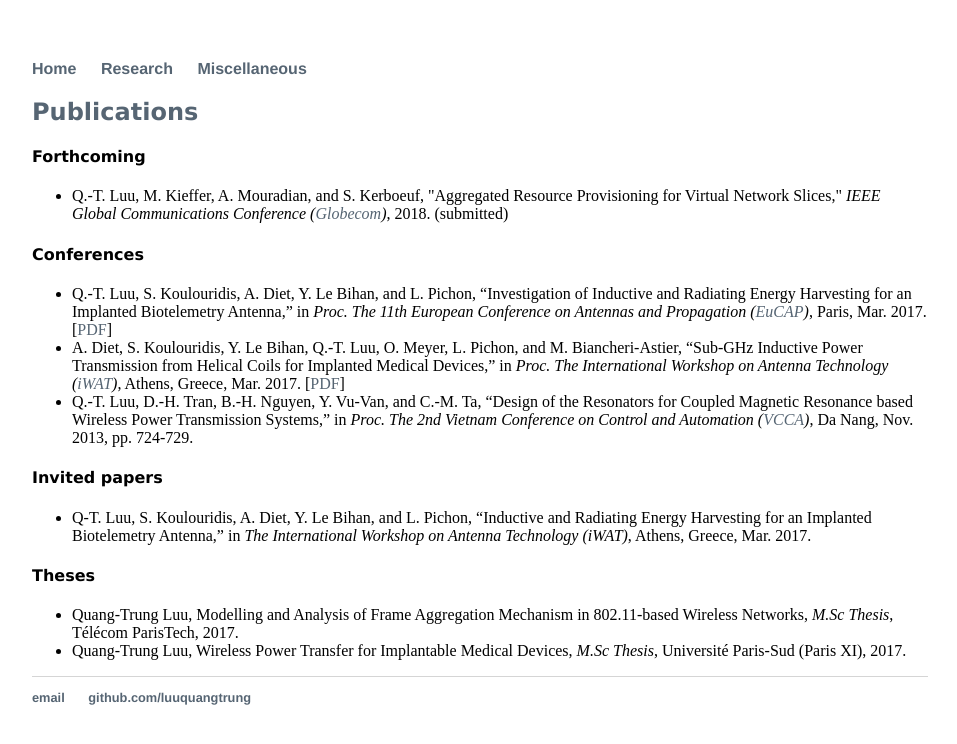
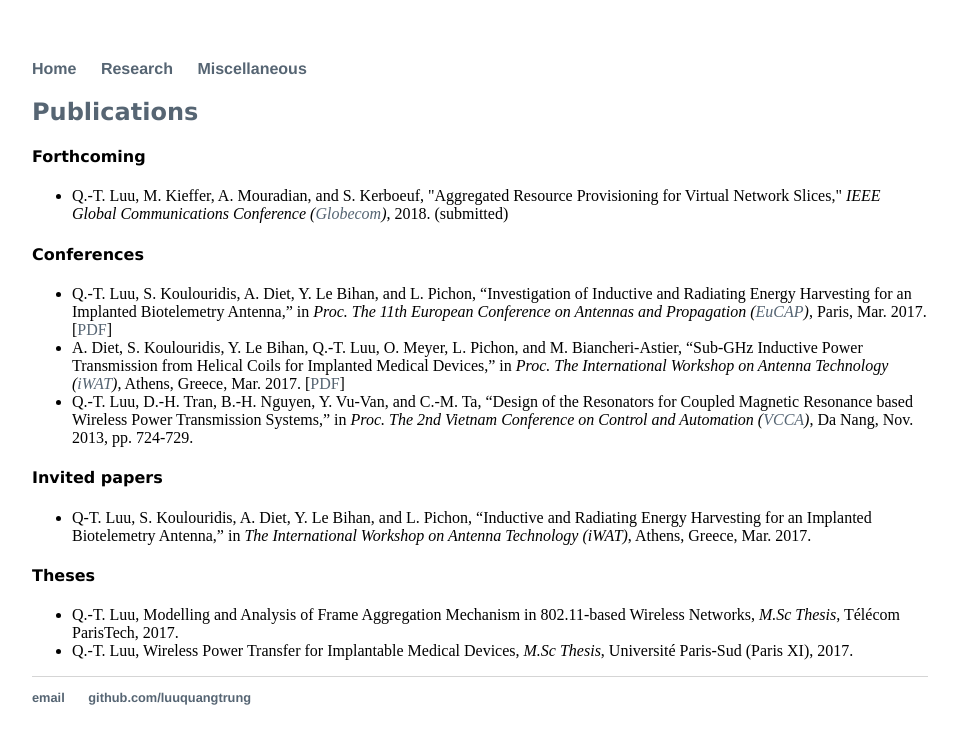
Before and after one commit to luuquangtrung/luuquangtrung.github.io_v1, a Jekyll site: the page built from research/index.html, in a window 1280 px wide. Shown: the top 744 px of the page, without its empty margins (160-1117 px from the left). Built offline with Jekyll 4.4.1, drawn with Linux system fonts in a browser that asks for light colours.

Commit message:
Update index.html

```diff
--- a/research/index.html
+++ b/research/index.html
@@ -52,9 +52,9 @@ title: Research
 
 <ul>
 	<li>
-	Quang-Trung Luu, Modelling and Analysis of Frame Aggregation Mechanism in 802.11-based Wireless Networks, <i>M.Sc Thesis</i>, Télécom ParisTech, 2017.
+	Q.-T. Luu, Modelling and Analysis of Frame Aggregation Mechanism in 802.11-based Wireless Networks, <i>M.Sc Thesis</i>, Télécom ParisTech, 2017.
 	</li>
 	<li>
-	Quang-Trung Luu, Wireless Power Transfer for Implantable Medical Devices, <i>M.Sc Thesis</i>, Université Paris-Sud (Paris XI), 2017.
+	Q.-T. Luu, Wireless Power Transfer for Implantable Medical Devices, <i>M.Sc Thesis</i>, Université Paris-Sud (Paris XI), 2017.
 	</li>
 </ul>
```
